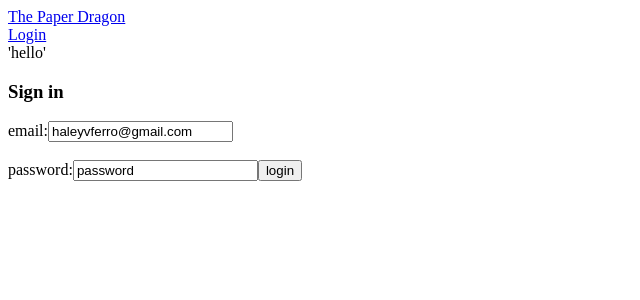
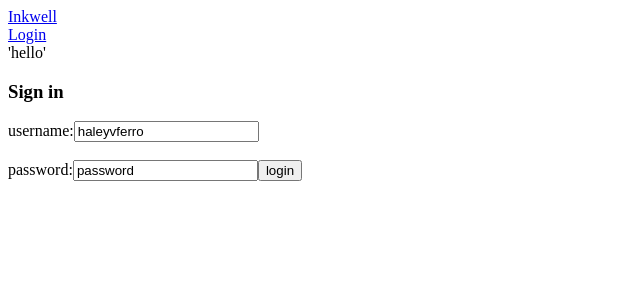
Before and after one commit to haleyvferro/inkwell-frontend, a React (Create React App) app: page /login in a window 1280 px wide. Shown: the top 300 px of the page, without its empty margins (0-640 px from the left). Built offline with nearby package versions, Linux system fonts and the light colour scheme.

Commit message:
lots of authentication stuff, basics down

```diff
--- a/src/actions/Auth.js
+++ b/src/actions/Auth.js
@@ -1,7 +1,7 @@
-export const loginSuccess = (email) => {
+export const loginSuccess = (user) => {
   return {
     type: "LOGIN_SUCCESS",
-      email: email
+    user: user
   }
 }
 
--- a/src/components/Dashboard.js
+++ b/src/components/Dashboard.js
@@ -1,15 +1,29 @@
-import React from 'react';
+import React  from 'react';
 // import './App.css';
 import { Route, Switch } from 'react-router-dom';
 import GMNotebooksContainer from './GMNotebooksContainer';
+import { connect } from 'react-redux'
 
-function Dashboard() {
-  return (
-    <div className={null}>
-        <GMNotebooksContainer />
-        {/* <CharacterNotebooksContainer/> */}
-    </div>
-  );
+
+class Dashboard extends React.Component {
+  componentDidMount(){
+    if(!this.props.auth){
+      this.props.history.push('/login')
+    }
+  }
+
+  render(){
+    return (
+      <div className={null}>
+          <GMNotebooksContainer />
+          {/* <CharacterNotebooksContainer/> */}
+      </div>
+  );}
+}
+const mapStateToProps = (state) => {
+  return {
+    auth: state.auth
+  }
 }
 
-export default Dashboard;
+export default connect(mapStateToProps, null)(Dashboard);
--- a/src/components/Login.js
+++ b/src/components/Login.js
@@ -6,9 +6,8 @@ class Login extends React.Component {
   constructor(props){
     super(props)
     this.state = {
-      email: 'haleyvferro@gmail.com',
+      username: 'haleyvferro',
       password: 'password',
-    //   error: null
     }
   }
 
@@ -40,14 +39,6 @@ class Login extends React.Component {
         this.props.history.push('/dashboard')
       }
     })
-
-
-    // send over login cred to the backend
-    //
-    // once it comes back:
-    //    if it's successful:
-    //       1. store the authenticated user in our redux store
-    //       2. redirect to the dashboard page
   }
 
   render(){
@@ -56,8 +47,8 @@ class Login extends React.Component {
         <h3>Sign in</h3>
         {this.state.error ? <h6>{this.state.error}</h6> : null}
         <form onSubmit={this.handleSubmit}>
-          <label>email:</label>
-          <input name={'email'} onChange={this.handleInputChange} value={this.state.email} />
+          <label>username:</label>
+          <input name={'username'} onChange={this.handleInputChange} value={this.state.username} />
           <br/>
           <br/>
           <label>password:</label>
--- a/src/components/Navigation.js
+++ b/src/components/Navigation.js
@@ -1,12 +1,14 @@
 import React from 'react';
-import { NavLink } from 'react-router-dom'
+import { NavLink } from 'react-router-dom';
+import {connect} from 'react-redux';
+import { logoutSuccess } from '../actions/Auth';
 
 class Navigation extends React.Component {
   render() {
     return (
       <div className={`ui borderless inverted menu`}>
         <div className="ui inverted header item">
-          <NavLink to='/'> The Paper Dragon </NavLink>
+          <NavLink to='/'> Inkwell </NavLink>
         </div>
         <div className="right menu">
           {/* <NavLink to='/notes' className="item">
@@ -15,13 +17,31 @@ class Navigation extends React.Component {
           <NavLink to='/notes' className="item">
             My Character Notebooks
           </NavLink> */}
+          {
+            this.props.auth ?
+          <NavLink to='/login' className="item">
+            Logout
+          </NavLink>
+          :
           <NavLink to='/login' className="item">
             Login
           </NavLink>
+
+          }
         </div>
       </div>
     );
   }
 }
 
-export default Navigation;
+const mapStateToProps = (state) => {
+  return {
+    auth: state.auth
+  }
+}
+
+const mapDispatchToProps = {
+  logoutSuccess
+}
+
+export default connect(mapStateToProps, mapDispatchToProps)(Navigation);
--- a/src/reducers/auth.js
+++ b/src/reducers/auth.js
@@ -1,5 +1,9 @@
 export default function auth(state=null, action){
     switch(action.type){
+        case 'LOGIN_SUCCESS':
+            return action.user
+        case 'LOGOUT_SUCCESS':
+            return null
         default:
             return state
     }
```
Lines whose indentation alone changed are shown as unchanged.
